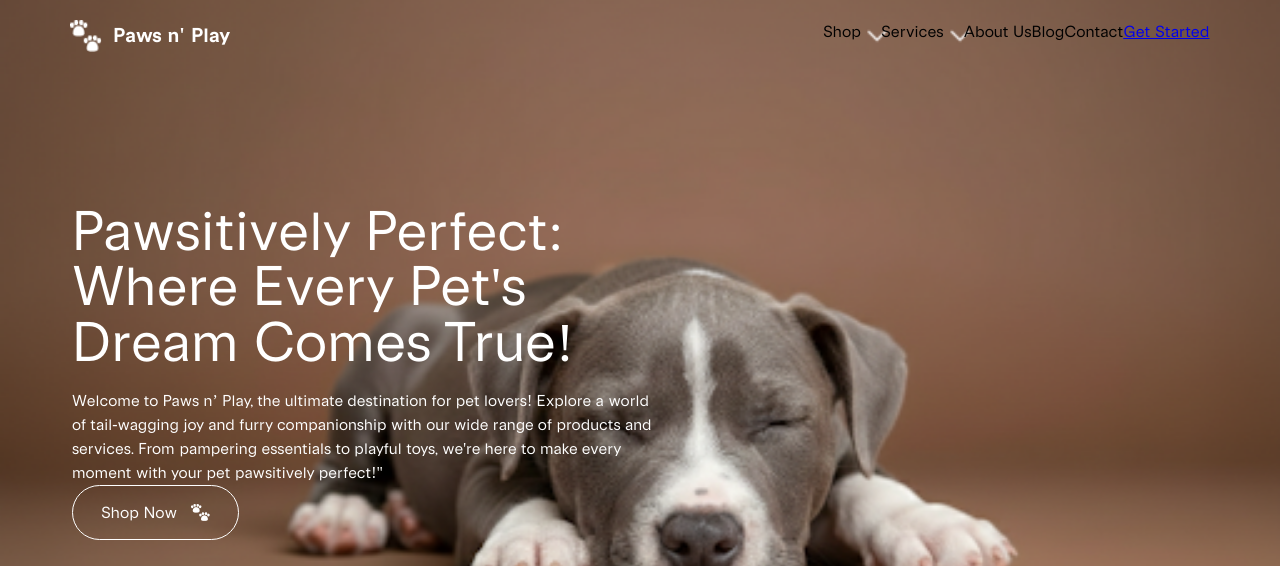
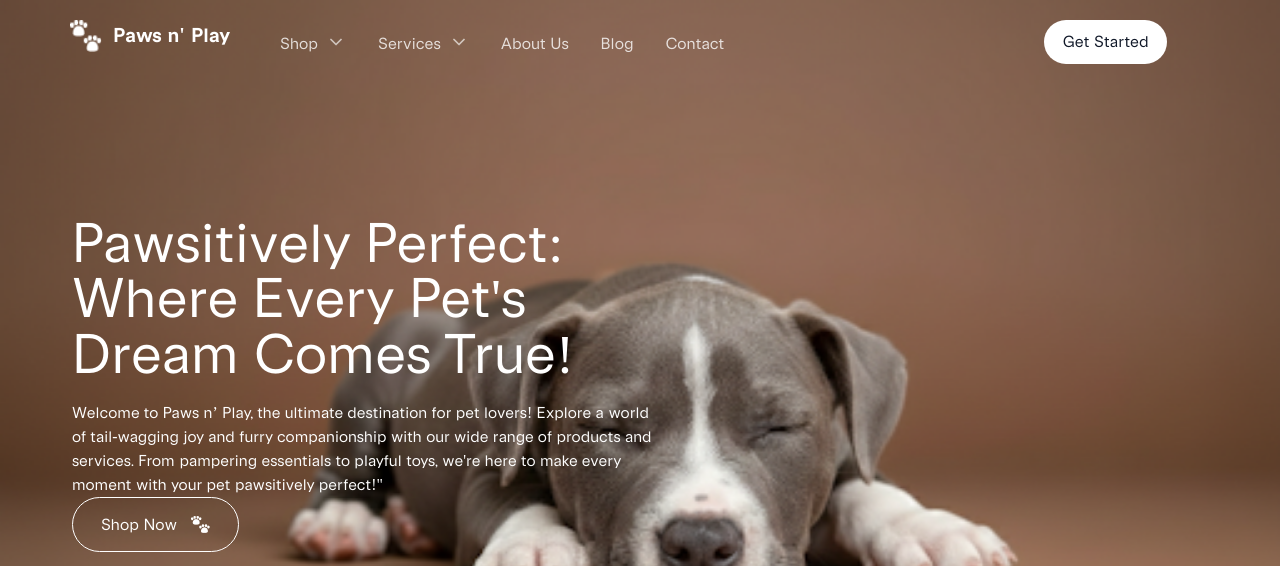
Before and after one commit to melll1601/petShop-Bruno, a plain HTML site: page index.html in a window 1280 px wide. Shown: the top 566 px of the page. Drawn offline with Linux system fonts and the light colour scheme.

Commit message:
MRP Fix: Arrumando erro da div options no Header

```diff
--- a/index.html
+++ b/index.html
@@ -17,11 +17,11 @@
             </div>
             <div class="header-desktop">
                 <div class="options">
-                    <div class="specific-options">
+                    <div class="specific-options more">
                         <p>Shop</p>
                         <img src="Assets/chevron-down.png" alt="chevron-down">
                     </div>
-                    <div class="specific-options">
+                    <div class="specific-options more ">
                         <p>Services</p>
                         <img src="Assets/chevron-down.png" alt="chevron-down">
                     </div>
--- a/style.css
+++ b/style.css
@@ -33,12 +33,48 @@ body {
 
 .header{
     display: flex;
-    justify-content: space-between;
     padding: clamp(18px, calc(28px + (18 - 28) * ((100vw - 390px) / 1050)), 28px) clamp(18px, calc(18px + (80 - 18) * ((100vw - 390px) / 1050)), 80px) 0 clamp(15px, calc(15px + (80 - 15) * ((100vw - 390px) / 1050)), 80px);
 }
 
+
+.header-desktop{
+    display: flex;
+    gap: 20rem;
+    margin-left: 50px ;
+    align-items: center;
+}
+
+.options{
+    gap: 32px;
+    color: white;
+    opacity: 80%;
+    font-size: 1rem;
+    white-space: nowrap;
+    height: 20px;
+}
+
+.more{
+    gap: 8px;
+}
+
+.options img{
+    width: 20px;
+    height: 20px;
+}
+
+#get-started{
+    background-color: white;
+    border-radius: 50px;
+    padding: 10px 18px;
+}
+
+#get-started a{
+    text-decoration: none;
+    color: #101828 ;
+}
+
 #header-desktop {
-    display: none
+    display: none;
 }
 
 #logo-pawsplay {
@@ -110,6 +146,7 @@ body {
     color: white;
 }
 
+
 @media(min-width:1024px) {
 
     .header-mobile{
@@ -118,7 +155,6 @@ body {
 
     .header-desktop{
         display: flex;
-        justify-content:space-around;
     }
 
     .options{
```
